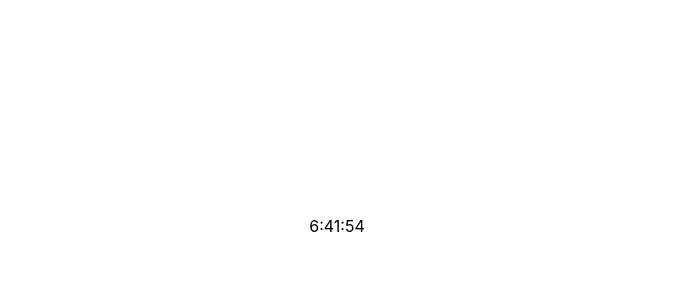
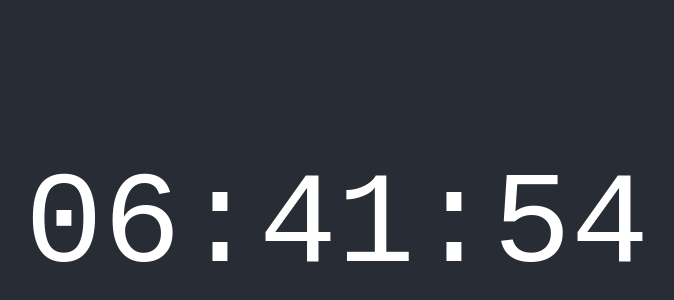
Before and after one commit to JeuJeus/raspberry-info-display, a React (Create React App) app: page / in a window 1280 px wide. Shown: the part 174-474 px from the top of the page, without its empty margins (303-977 px from the left). Built offline with nearby package versions, Linux system fonts and the light colour scheme.

Commit message:
style clock

```diff
--- a/src/App.css
+++ /dev/null
@@ -1,38 +0,0 @@
-.App {
-  text-align: center;
-}
-
-.App-logo {
-  height: 40vmin;
-  pointer-events: none;
-}
-
-@media (prefers-reduced-motion: no-preference) {
-  .App-logo {
-    animation: App-logo-spin infinite 20s linear;
-  }
-}
-
-.App-header {
-  background-color: #282c34;
-  min-height: 100vh;
-  display: flex;
-  flex-direction: column;
-  align-items: center;
-  justify-content: center;
-  font-size: calc(10px + 2vmin);
-  color: white;
-}
-
-.App-link {
-  color: #61dafb;
-}
-
-@keyframes App-logo-spin {
-  from {
-    transform: rotate(0deg);
-  }
-  to {
-    transform: rotate(360deg);
-  }
-}
--- a/src/App.js
+++ b/src/App.js
@@ -1,9 +1,9 @@
-import './App.css';
+import style from './App.module.css';
 import Clock from "./Clock";
 
 function App() {
   return (
-    <div className="App">
+    <div className={style.app}>
       <Clock/>
     </div>
   );
--- a/src/App.module.css
+++ b/src/App.module.css
@@ -1,3 +1,7 @@
 .app {
+    height: 100vh;
+    width: 100vw;
     background: #282c34;
+    color: #ffffff;
+    font-family: monospace;
 }
--- a/src/Clock.js
+++ b/src/Clock.js
@@ -5,17 +5,18 @@ const Clock = () => {
 
     const [time, setTime] = useState();
 
+    const buildDateString = date => date.toLocaleTimeString('de-DE', {hour12: false});
+
     useEffect(() => {
         setInterval(() => {
-            let date = new Date();
-            setTime(`${date.getHours()}:${date.getMinutes()}:${date.getSeconds()}`);
+            setTime(buildDateString(new Date()));
         }, 1000);
     })
 
     return (
 
-        <div className={style.time}>
-            {time}
+        <div className={style.clock}>
+            <div className={style.time}>{time}</div>
         </div>
     );
 };
--- a/src/Clock.module.css
+++ b/src/Clock.module.css
@@ -1,4 +1,4 @@
-.time {
+.clock {
     position: absolute;
     left: 50%;
     top: 50%;
@@ -6,7 +6,7 @@
     transform: translate(-50%, -50%);
 }
 
-
-.clock {
-    color:red
+.time {
+    font-size: 10em;
+    font-family: monospace;
 }
```
